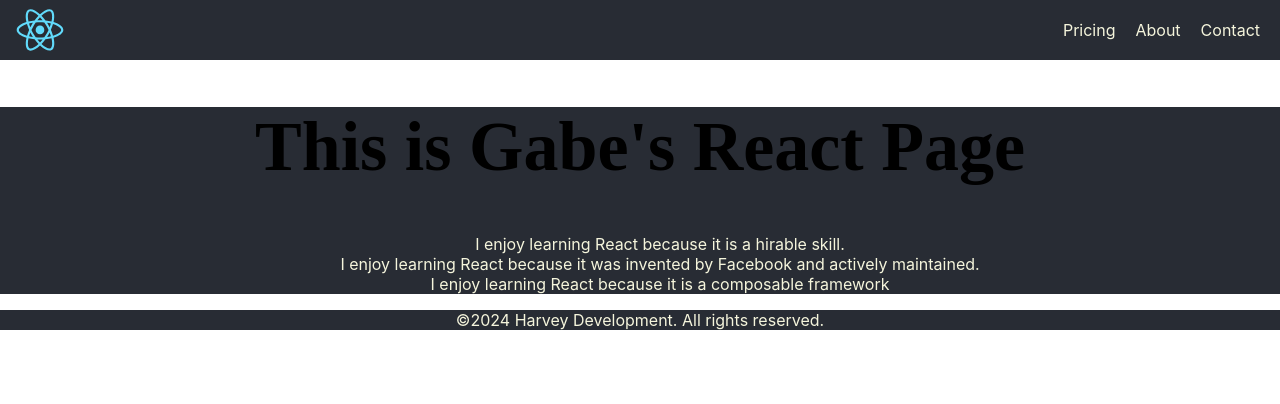
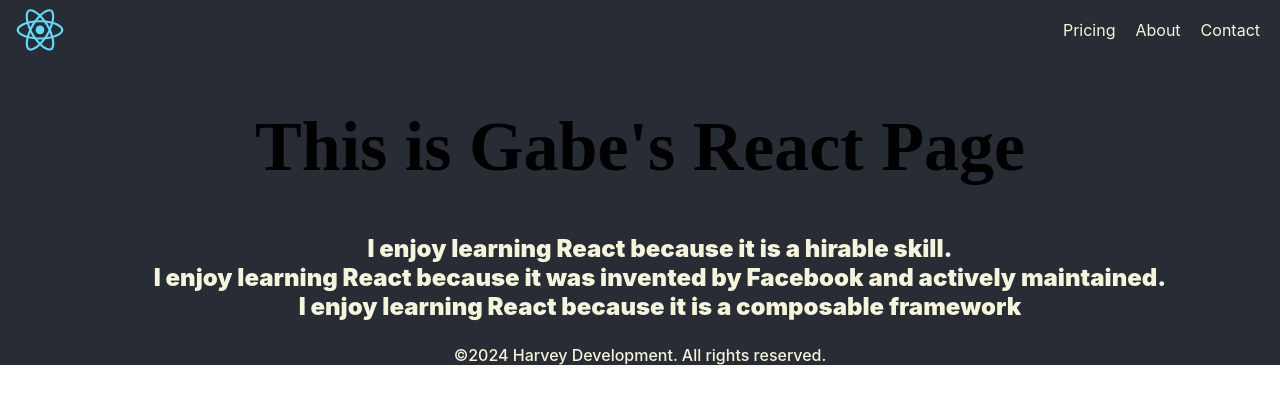
Before and after one commit to gabeharvey/Custom-Components-React, a React (Create React App) app: page / in a window 1280 px wide. Shown: the top 404 px of the page. Built offline with nearby package versions, Linux system fonts and the light colour scheme; the HTML template or start-up script is replaced by a standard one.

Commit message:
Updated background throughout

```diff
--- a/src/App.css
+++ b/src/App.css
@@ -1,3 +1,7 @@
+#root {
+  background-color: #282c34;
+}
+
 .App {
   text-align: center;
   background-color: #282c34;
@@ -71,9 +75,12 @@ footer {
   display: flex;
   justify-content: center;
   color: beige;
+  font-weight: 500;
 }
 
 .main-list {
   list-style: none;
   color: beige;
+  font-weight: 900;
+  font-size: x-large;
 }
```
